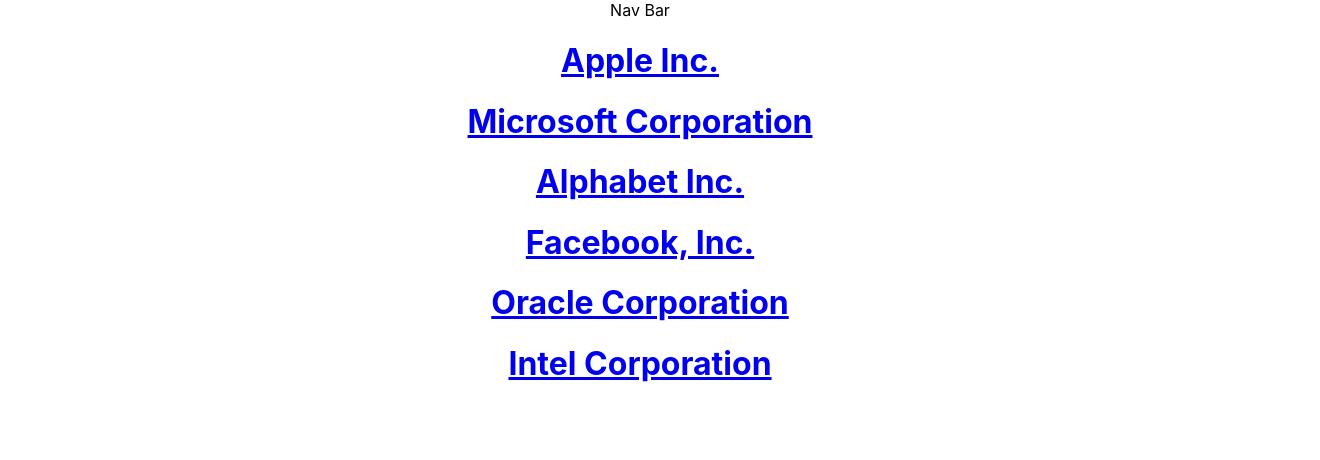
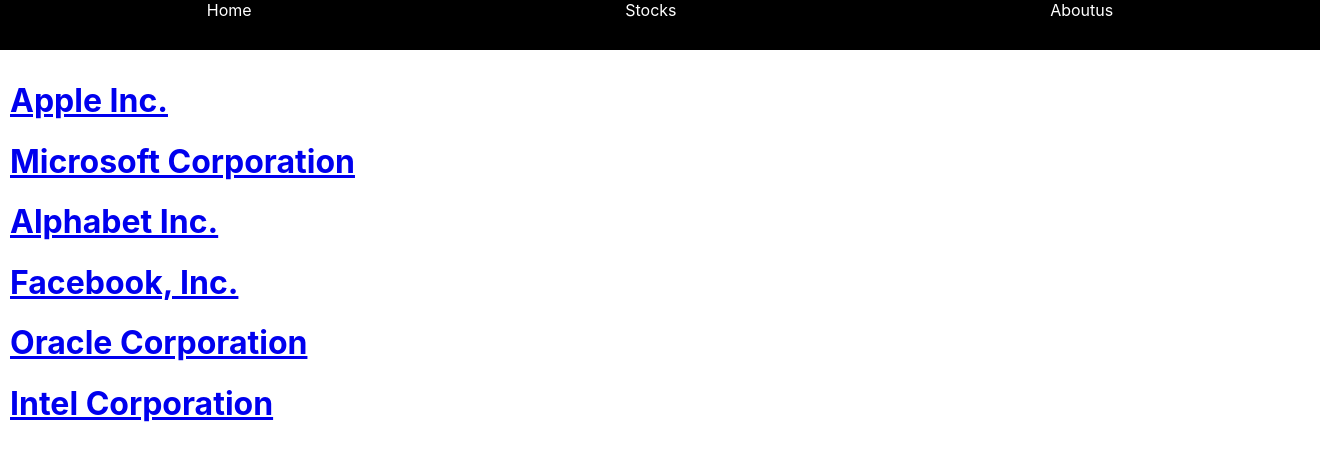
Before and after one commit to ErmiyasHailemichael/React-router, a React (Create React App) app: page /stocks in a window 1280 px wide. Shown: the top 460 px of the page, 1320 px wide, since content can reach past the window. Built offline with nearby package versions, Linux system fonts and the light colour scheme.

Commit message:
stocks list display

```diff
--- a/src/components/Nav.js
+++ b/src/components/Nav.js
@@ -3,7 +3,16 @@
 function Nav() {
     return (
       <div className="nav">
-        Nav Bar
+       <Link to='/'>
+        <div>Home</div>
+       </Link>
+       <Link to='/stocks'>
+        <div>Stocks</div>
+       </Link>
+       <Link to='/about'>
+        <div>Aboutus</div>
+       </Link>
+
       </div>
     );
   }
--- a/src/index.css
+++ b/src/index.css
@@ -11,3 +11,24 @@
   font-family: source-code-pro, Menlo, Monaco, Consolas, 'Courier New',
     monospace;
 }
+
+.nav {
+  display: flex;
+  justify-content:space-around;
+  background-color: black;
+  color: white;
+  width: 100vw;
+  height: 50px;
+  padding: 0 20px;
+}
+
+.nav a {
+  color: white;
+  text-decoration: none;
+}
+
+.stocks{
+    text-align: left;
+    padding: 10px;
+    text-decoration: none;
+}
```
